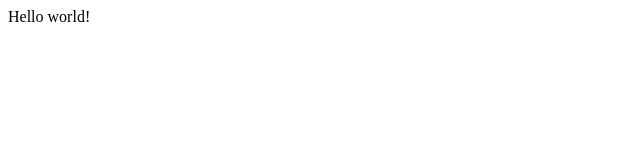
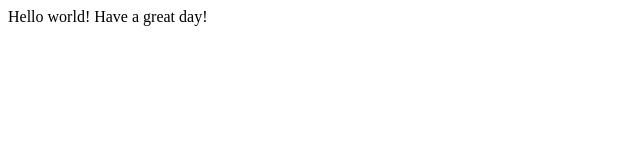
Before and after one commit to kBrothis/git_test, a plain HTML site: page index.html in a window 1280 px wide. Shown: the whole page, without its empty margins (0-640 px from the left). Drawn offline with Linux system fonts and the light colour scheme.

Commit message:
Added one change.

```diff
--- a/index.html
+++ b/index.html
@@ -5,6 +5,6 @@
     <title></title>
   </head>
   <body>
-    Hello world!
+    Hello world! Have a great day!
   </body>
 </html>
```
